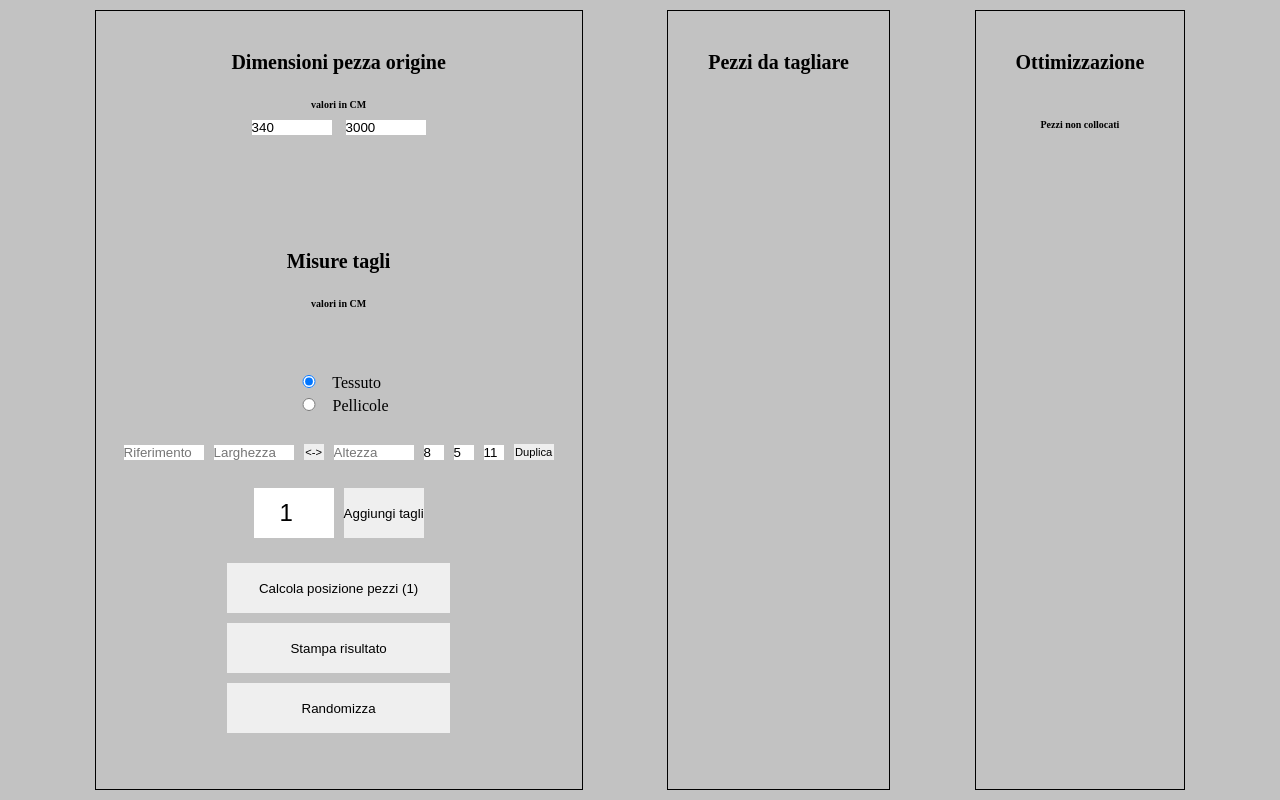
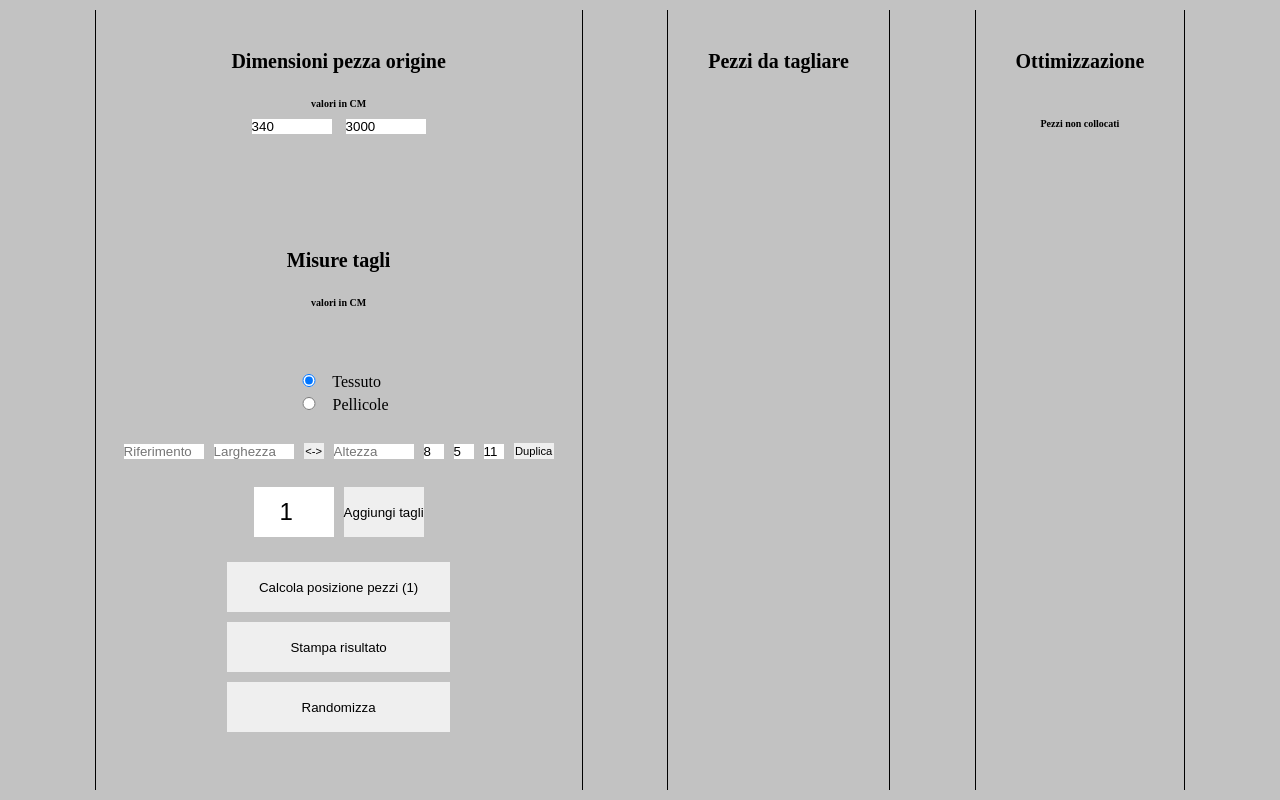
Before and after one commit to Rahjael/TexTile.js, a website: page index.html in a window 1280 px wide. Drawn offline with Linux system fonts and the light colour scheme.

Commit message:
minor gui changes

```diff
--- a/js/DOMManager.js
+++ b/js/DOMManager.js
@@ -519,7 +519,8 @@ class DOMManager {
 
       <style>
       #output-frame {
-        border: solid black 1px;
+        border-left: solid black 1px;
+        border-right: solid black 1px;
 
         display: flex;
         flex-flow: column nowrap;
--- a/style.css
+++ b/style.css
@@ -147,7 +147,8 @@ button:hover {
 
 
 #input-frame {
-  border: solid black 1px;
+  border-left: solid black 1px;
+  border-right: solid black 1px;
 
   display: flex;
   flex-flow: column nowrap;
@@ -174,7 +175,8 @@ input[type=radio] {
 
 
 #items-to-place {
-  border: solid black 1px;
+  border-left: solid black 1px;
+  border-right: solid black 1px;
   max-width: 350px;
 
   display: flex;
@@ -217,7 +219,8 @@ input[type=radio] {
 */
 
 #output-frame {
-  border: solid black 1px;
+  border-left: solid black 1px;
+  border-right: solid black 1px;
 
   display: flex;
   flex-flow: column nowrap;
```
